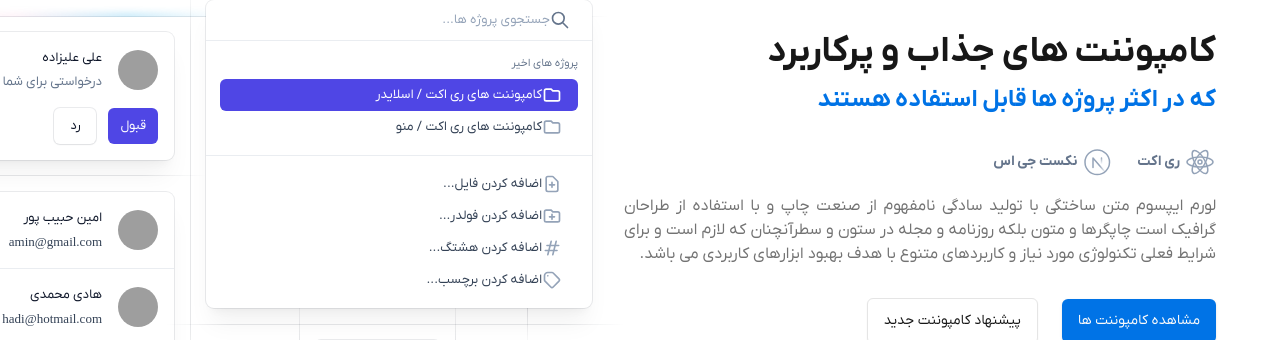
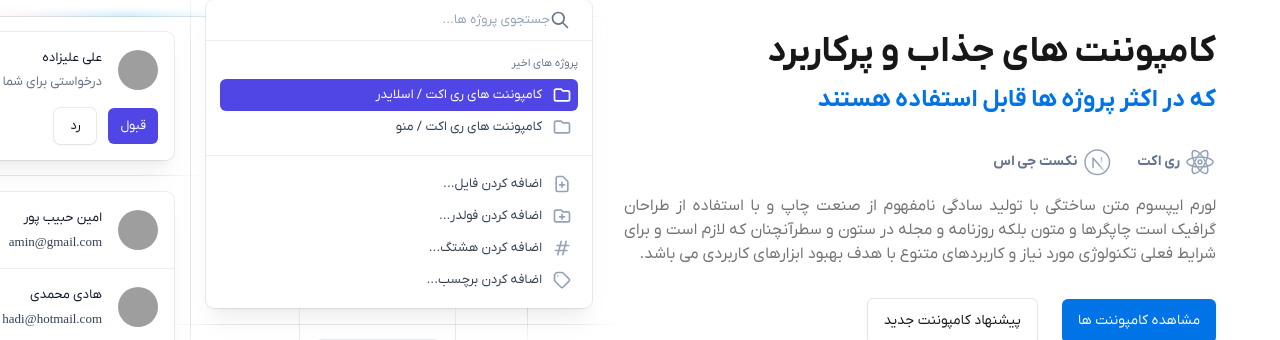
Before and after one commit to iraniangunner/componentland, a Next.js app: page / in a window 1280 px wide. Shown: the part 145-485 px from the top of the page. Built offline with nearby package versions, Linux system fonts and the light colour scheme; grey boxes are pictures that could not be loaded.

Commit message:
first section completed

```diff
--- a/src/components/main-image.tsx
+++ b/src/components/main-image.tsx
@@ -29,7 +29,7 @@ export function MainImage() {
                 </div>
                 <div className="flex items-center rounded-md p-1.5 bg-indigo-600 text-white">
                   <svg
-                    className="mr-2.5 h-5 w-5 flex-none stroke-white"
+                    className="ml-2.5 h-5 w-5 flex-none stroke-white"
                     fill="none"
                     viewBox="0 0 24 24"
                     strokeWidth="2"
@@ -44,7 +44,7 @@ export function MainImage() {
                 </div>
                 <div className="flex items-center rounded-md p-1.5">
                   <svg
-                    className="mr-2.5 h-5 w-5 flex-none stroke-slate-400 dark:stroke-slate-50"
+                    className="ml-2.5 h-5 w-5 flex-none stroke-slate-400 dark:stroke-slate-50"
                     fill="none"
                     viewBox="0 0 24 24"
                     strokeWidth="2"
@@ -61,7 +61,7 @@ export function MainImage() {
               <div className="border-t border-slate-400/20 dark:border-slate-50/20 px-3.5 py-3 font-regular">
                 <div className="flex items-center rounded-md p-1.5">
                   <svg
-                    className="mr-2.5 h-5 w-5 flex-none stroke-slate-400 dark:stroke-slate-50"
+                    className="ml-2.5 h-5 w-5 flex-none stroke-slate-400 dark:stroke-slate-50"
                     fill="none"
                     viewBox="0 0 24 24"
                     strokeWidth="2"
@@ -74,7 +74,7 @@ export function MainImage() {
                 </div>
                 <div className="flex items-center rounded-md p-1.5">
                   <svg
-                    className="mr-2.5 h-5 w-5 flex-none stroke-slate-400 dark:stroke-slate-50"
+                    className="ml-2.5 h-5 w-5 flex-none stroke-slate-400 dark:stroke-slate-50"
                     fill="none"
                     viewBox="0 0 24 24"
                     strokeWidth="2"
@@ -87,7 +87,7 @@ export function MainImage() {
                 </div>
                 <div className="flex items-center rounded-md p-1.5">
                   <svg
-                    className="mr-2.5 h-5 w-5 flex-none stroke-slate-400 dark:stroke-slate-50"
+                    className="ml-2.5 h-5 w-5 flex-none stroke-slate-400 dark:stroke-slate-50"
                     fill="none"
                     viewBox="0 0 24 24"
                     strokeWidth="2"
@@ -100,7 +100,7 @@ export function MainImage() {
                 </div>
                 <div className="flex items-center rounded-md p-1.5">
                   <svg
-                    className="mr-2.5 h-5 w-5 flex-none stroke-slate-400 dark:stroke-slate-50"
+                    className="ml-2.5 h-5 w-5 flex-none stroke-slate-400 dark:stroke-slate-50"
                     fill="none"
                     viewBox="0 0 24 24"
                     strokeWidth="2"
```
